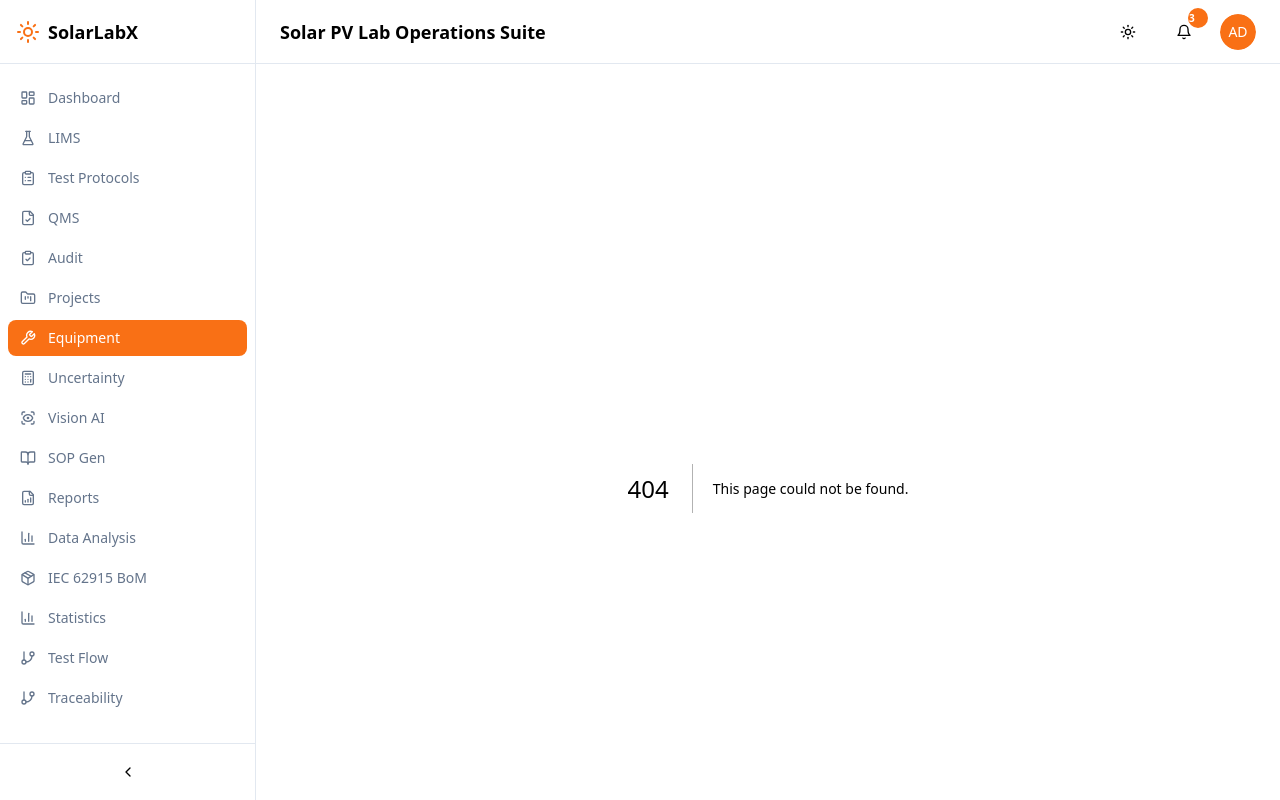
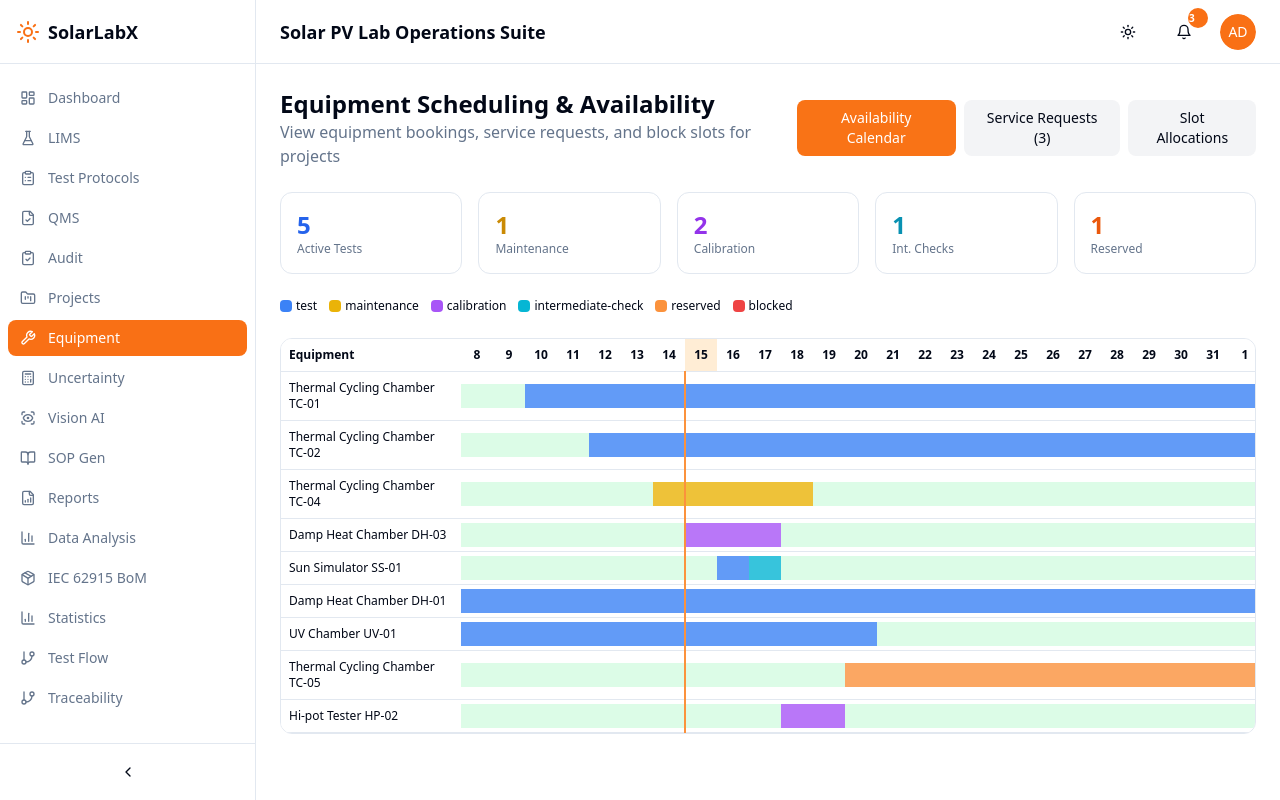
Before and after one commit to ganeshgowri-ASA/SolarLabX, a Next.js app: page /equipment/scheduling in a window 1280 px wide. Before the commit this address had no page. Built offline with nearby package versions, Linux system fonts and the light colour scheme.

Commit message:
feat: add equipment scheduling page route

```diff
--- /dev/null
+++ b/app/equipment/scheduling/page.tsx
@@ -0,0 +1,5 @@
+import EquipmentSchedulingDashboard from "@/components/equipment/EquipmentSchedulingDashboard";
+
+export default function EquipmentSchedulingPage() {
+  return <EquipmentSchedulingDashboard />;
+}
```
